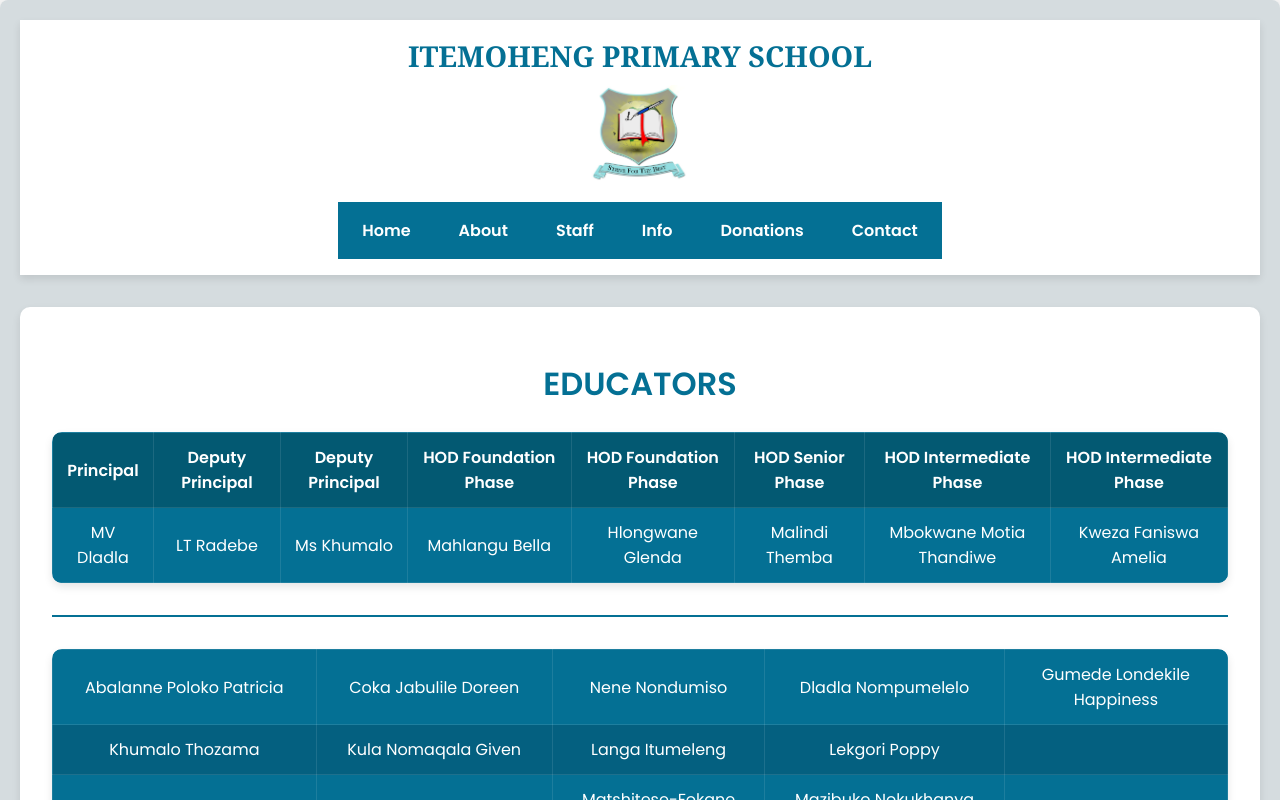
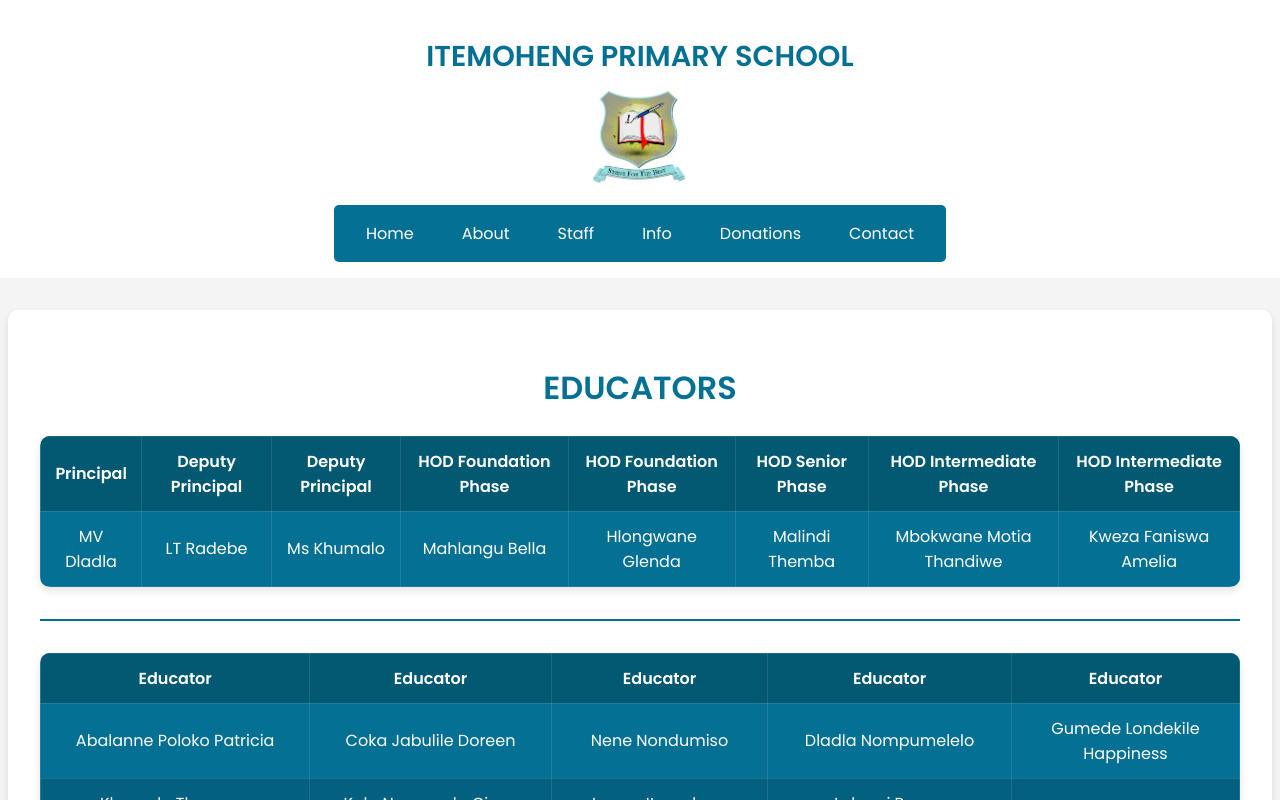
Before and after one commit to Lucas19940820/itemohengprimaryschool, a plain HTML site: page staff.html in a window 1280 px wide. Shown: the top 800 px of the page. Drawn offline with Linux system fonts and the light colour scheme.

Commit message:
update table

```diff
--- a/staff.html
+++ b/staff.html
@@ -2,11 +2,10 @@
 <html lang="en">
 <head>
   <meta charset="UTF-8">
-  <meta name="viewport" content="width=device-width, initial-scale=1.0">
+  <meta name="viewport" content="width=device-width, initial-scale=1.0, maximum-scale=1.0, user-scalable=no">
   <meta http-equiv="X-UA-Compatible" content="ie=edge">
   <title>Staff - Itemoheng Primary School</title>
   <link rel="stylesheet" href="https://fonts.googleapis.com/css2?family=Poppins:wght@400;600&display=swap">
-  <link rel="stylesheet" href="style.css">
   <style>
     /* General Styles */
     body {
@@ -23,23 +22,20 @@
       padding: 1rem;
       text-align: center;
       display: flex;
-  flex-direction: column; /* Stacks items vertically */
-  align-items: center; /* Centers content horizontally */
+      flex-direction: column;
+      align-items: center;
     }
 
-/* H1 - Title */
     #header h1 {
       font-size: 1.8rem;
-  margin-bottom: 10px; /* Adds spacing between h1 and img */
-  color: #047094; /* Ensures visibility */
+      margin-bottom: 10px;
+      color: #047094;
     }
 
-/* Image */
     #header img {
       width: 100px;
       height: auto;
     }
-
 
     /* Navigation */
     #header ul {
@@ -49,6 +45,9 @@
       display: flex;
       justify-content: center;
       flex-wrap: wrap;
+      background-color: #047094;
+      padding: 0.5rem;
+      border-radius: 5px;
     }
 
     #header ul li {
@@ -70,10 +69,8 @@
     /* Main Content */
     .staff-content {
       padding: 2rem;
-      padding: 2rem;
       background-color: white;
       margin: 2rem auto;
-      background-color: white;
       border-radius: 10px;
       box-shadow: 0 4px 8px rgba(0, 0, 0, 0.1);
       max-width: 1200px;
@@ -94,16 +91,22 @@
     }
 
     /* Tables */
+    .table-container {
+      width: 100%;
+      overflow-x: auto;
+      -webkit-overflow-scrolling: touch;
+      margin: 1rem 0;
+      border-radius: 10px;
+      box-shadow: 0 4px 8px rgba(0, 0, 0, 0.1);
+    }
+
     .data-table {
       width: 100%;
       border-collapse: collapse;
-      margin: 1rem 0;
       font-size: 1rem;
       color: white;
       background-color: #047094;
-      border-radius: 10px;
-      overflow: hidden;
-      box-shadow: 0 4px 8px rgba(0, 0, 0, 0.1);
+      min-width: 600px; /* Minimum width for the table */
     }
 
     .data-table th,
@@ -126,61 +129,50 @@
       background-color: #047094;
     }
 
-    /* Responsive Tables */
-    @media (max-width: 768px) {
+    /* Mobile View - Stacked Layout */
+    @media (max-width: 600px) {
       .data-table {
-        display: block;
-        overflow-x: auto;
-        white-space: nowrap;
-      }
-
-      .data-table th,
-      .data-table td {
-        min-width: 100px; /* Ensure cells don't get too narrow */
-      }
-    }
-
-    @media (max-width: 480px) {
-      .data-table {
-        display: block;
-        overflow-x: auto;
-      }
-
-      .data-table thead,
-      .data-table tbody,
-      .data-table th,
-      .data-table td,
-      .data-table tr {
+        min-width: 100%;
         display: block;
       }
 
-      .data-table thead tr {
-        position: absolute;
-        top: -9999px;
-        left: -9999px;
+      .data-table thead {
+        display: none;
+      }
+
+      .data-table tbody {
+        display: block;
+        width: 100%;
       }
 
       .data-table tr {
-        border: 1px solid rgba(255, 255, 255, 0.1);
+        display: block;
         margin-bottom: 1rem;
+        border: 1px solid rgba(255, 255, 255, 0.2);
       }
 
       .data-table td {
+        display: block;
+        text-align: right;
+        padding-left: 50%;
+        position: relative;
         border: none;
-        position: relative;
-        padding-left: 50%;
-        text-align: left;
-        white-space: normal;
+        border-bottom: 1px solid rgba(255, 255, 255, 0.1);
       }
 
       .data-table td:before {
+        content: attr(data-label);
         position: absolute;
-        top: 50%;
-        left: 10px;
-        transform: translateY(-50%);
-        content: attr(data-label);
+        left: 12px;
+        width: 45%;
+        padding-right: 10px;
         font-weight: bold;
-        color: #fff;
+        text-align: left;
+      }
+
+      /* Ensure all cells have data-label */
+      .data-table td:not([data-label]) {
+        display: none;
       }
     }
 
@@ -220,6 +212,7 @@
     <div class="staff-content">
       <h1 class="section-title">EDUCATORS</h1>
 
+      <div class="table-container">
         <table class="data-table">
           <thead>
             <tr>
@@ -246,10 +239,21 @@
             </tr>
           </tbody>
         </table>
+      </div>
 
       <hr class="divider">
 
+      <div class="table-container">
         <table class="data-table">
+          <thead>
+            <tr>
+              <th>Educator</th>
+              <th>Educator</th>
+              <th>Educator</th>
+              <th>Educator</th>
+              <th>Educator</th>
+            </tr>
+          </thead>
           <tbody>
             <tr>
               <td data-label="Educator">Abalanne Poloko Patricia</td>
@@ -266,48 +270,49 @@
               <td data-label="Educator"></td>
             </tr>
             <tr>
-            <td>Lepeli Khotsofalang</td>
-            <td>Nozozo</td>
-            <td>Matshitese-Fokane Queen</td>
-            <td>Mazibuko Nokukhanya Jeaneth</td>
-            <td>Mbele Khethiwe Idah</td>
+              <td data-label="Educator">Lepeli Khotsofalang</td>
+              <td data-label="Educator">Nozozo</td>
+              <td data-label="Educator">Matshitese-Fokane Queen</td>
+              <td data-label="Educator">Mazibuko Nokukhanya Jeaneth</td>
+              <td data-label="Educator">Mbele Khethiwe Idah</td>
             </tr>
             <tr>
-            <td>Mokwane-Motia Thandiwe Caroline</td>
-            <td>Mofokeng Francinah Matshidiso</td>
-            <td>Mhlongo Nondumiso</td>
-            <td>Mtimkhulu Mitta Nobelungu</td>
-            <td>Mtshali Ntmbifuthi Ritta</td>
+              <td data-label="Educator">Mokwane-Motia Thandiwe Caroline</td>
+              <td data-label="Educator">Mofokeng Francinah Matshidiso</td>
+              <td data-label="Educator">Mhlongo Nondumiso</td>
+              <td data-label="Educator">Mtimkhulu Mitta Nobelungu</td>
+              <td data-label="Educator">Mtshali Ntmbifuthi Ritta</td>
             </tr>
             <tr>
-            <td>Nale Lebohang</td>
-            <td>Ndaba Siphesihle</td>
-            <td>Ndlovu Nonkululeko Lynette</td>
-            <td>Ndzakana Nomaledi Ivy</td>
-            <td>Nhlapo Annah Bikinyana</td>
+              <td data-label="Educator">Nale Lebohang</td>
+              <td data-label="Educator">Ndaba Siphesihle</td>
+              <td data-label="Educator">Ndlovu Nonkululeko Lynette</td>
+              <td data-label="Educator">Ndzakana Nomaledi Ivy</td>
+              <td data-label="Educator">Nhlapo Annah Bikinyana</td>
             </tr>
             <tr>
-            <td>Nkhi Harold Moabi</td>
-            <td>Mazibuko Siphesihle</td>
-            <td>Sandi Petrus Dikgang</td>
-            <td>Seatla Anna</td>
-            <td>Bosiu</td>
+              <td data-label="Educator">Nkhi Harold Moabi</td>
+              <td data-label="Educator">Mazibuko Siphesihle</td>
+              <td data-label="Educator">Sandi Petrus Dikgang</td>
+              <td data-label="Educator">Seatla Anna</td>
+              <td data-label="Educator">Bosiu</td>
             </tr>
             <tr>
-            <td></td>
-            <td>Ziqubu Rebecca Cabakhile</td>
-            <td>Zondo Nomvula</td>
-            <td>Zwane Nodathweni Alleta</td>
-            <td>Malindi Themba</td>
+              <td data-label="Educator"></td>
+              <td data-label="Educator">Ziqubu Rebecca Cabakhile</td>
+              <td data-label="Educator">Zondo Nomvula</td>
+              <td data-label="Educator">Zwane Nodathweni Alleta</td>
+              <td data-label="Educator">Malindi Themba</td>
             </tr>
-          <!-- Add more rows as needed -->
           </tbody>
         </table>
+      </div>
 
       <hr class="divider">
 
       <h1 class="section-title">MAINTENANCE</h1>
 
+      <div class="table-container">
         <table class="data-table">
           <thead>
             <tr>
@@ -328,11 +333,13 @@
             </tr>
           </tbody>
         </table>
+      </div>
 
       <hr class="divider">
 
       <h1 class="section-title">ADMIN</h1>
 
+      <div class="table-container">
         <table class="data-table">
           <thead>
             <tr>
@@ -350,6 +357,7 @@
           </tbody>
         </table>
       </div>
+    </div>
 
     <!-- Footer -->
     <footer>
```
Lines whose indentation alone changed are shown as unchanged.
